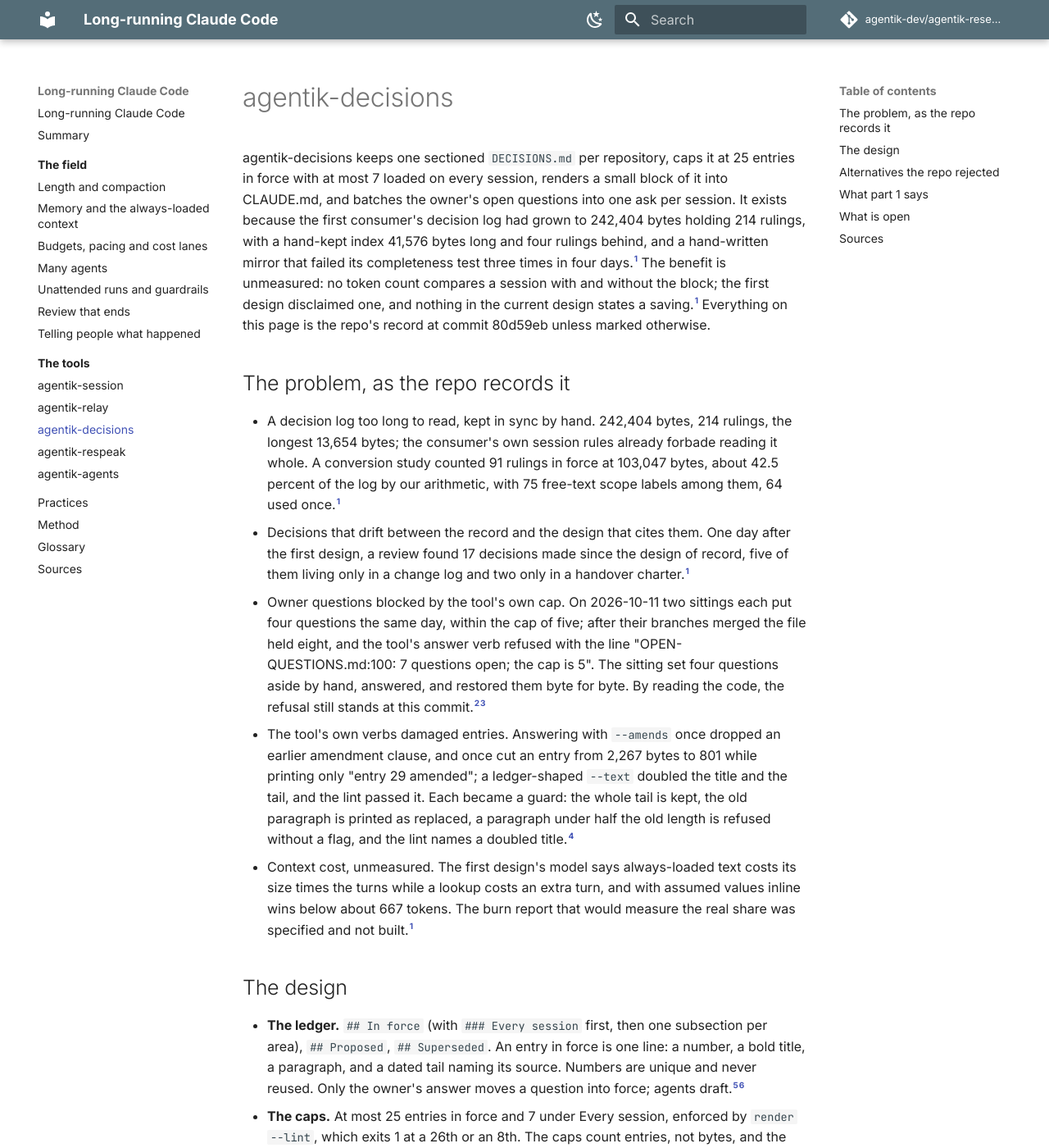
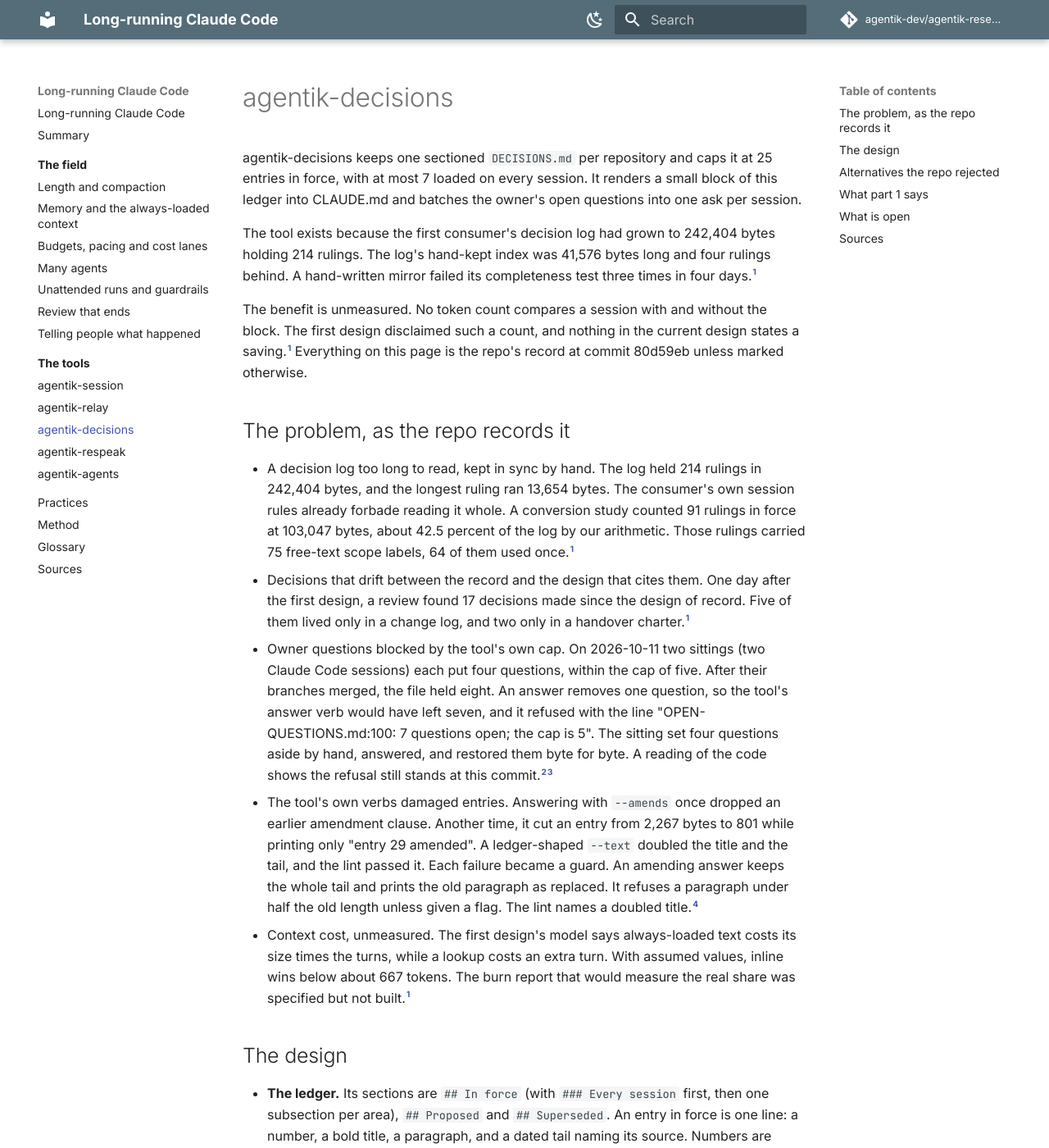
Before and after one commit to agentik-dev/agentik-research, an MkDocs documentation site: the page built from docs/tools/decisions.md, in a window 1280 px wide and 1400 px high. Shown: the whole window at 82% size. Built offline with MkDocs 1.6.1 and Material for MkDocs 9.7.7, drawn with Linux system fonts in a browser that asks for light colours; comment, search, counter and statistics services are not loaded; some of the changed text lies outside the part shown.

Commit message:
edit: relay and decisions pages, respeak's editorial pass

````diff
--- a/docs/tools/decisions.md
+++ b/docs/tools/decisions.md
@@ -1,22 +1,26 @@
 # agentik-decisions
 
-agentik-decisions keeps one sectioned `DECISIONS.md` per repository, caps it at 25 entries in force with at most 7 loaded on every session, renders a small block of it into CLAUDE.md, and batches the owner's open questions into one ask per session. It exists because the first consumer's decision log had grown to 242,404 bytes holding 214 rulings, with a hand-kept index 41,576 bytes long and four rulings behind, and a hand-written mirror that failed its completeness test three times in four days.[^historydesign] The benefit is unmeasured: no token count compares a session with and without the block; the first design disclaimed one, and nothing in the current design states a saving.[^historydesign] Everything on this page is the repo's record at commit 80d59eb unless marked otherwise.
+agentik-decisions keeps one sectioned `DECISIONS.md` per repository and caps it at 25 entries in force, with at most 7 loaded on every session. It renders a small block of this ledger into CLAUDE.md and batches the owner's open questions into one ask per session.
+
+The tool exists because the first consumer's decision log had grown to 242,404 bytes holding 214 rulings. The log's hand-kept index was 41,576 bytes long and four rulings behind. A hand-written mirror failed its completeness test three times in four days.[^historydesign]
+
+The benefit is unmeasured. No token count compares a session with and without the block. The first design disclaimed such a count, and nothing in the current design states a saving.[^historydesign] Everything on this page is the repo's record at commit 80d59eb unless marked otherwise.
 
 ## The problem, as the repo records it
 
-- A decision log too long to read, kept in sync by hand. 242,404 bytes, 214 rulings, the longest 13,654 bytes; the consumer's own session rules already forbade reading it whole. A conversion study counted 91 rulings in force at 103,047 bytes, about 42.5 percent of the log by our arithmetic, with 75 free-text scope labels among them, 64 used once.[^historydesign]
-- Decisions that drift between the record and the design that cites them. One day after the first design, a review found 17 decisions made since the design of record, five of them living only in a change log and two only in a handover charter.[^historydesign]
-- Owner questions blocked by the tool's own cap. On 2026-10-11 two sittings each put four questions the same day, within the cap of five; after their branches merged the file held eight, and the tool's answer verb refused with the line "OPEN-QUESTIONS.md:100: 7 questions open; the cap is 5". The sitting set four questions aside by hand, answered, and restored them byte for byte. By reading the code, the refusal still stands at this commit.[^historysessions][^src]
-- The tool's own verbs damaged entries. Answering with `--amends` once dropped an earlier amendment clause, and once cut an entry from 2,267 bytes to 801 while printing only "entry 29 amended"; a ledger-shaped `--text` doubled the title and the tail, and the lint passed it. Each became a guard: the whole tail is kept, the old paragraph is printed as replaced, a paragraph under half the old length is refused without a flag, and the lint names a doubled title.[^packets]
-- Context cost, unmeasured. The first design's model says always-loaded text costs its size times the turns while a lookup costs an extra turn, and with assumed values inline wins below about 667 tokens. The burn report that would measure the real share was specified and not built.[^historydesign]
+- A decision log too long to read, kept in sync by hand. The log held 214 rulings in 242,404 bytes, and the longest ruling ran 13,654 bytes. The consumer's own session rules already forbade reading it whole. A conversion study counted 91 rulings in force at 103,047 bytes, about 42.5 percent of the log by our arithmetic. Those rulings carried 75 free-text scope labels, 64 of them used once.[^historydesign]
+- Decisions that drift between the record and the design that cites them. One day after the first design, a review found 17 decisions made since the design of record. Five of them lived only in a change log, and two only in a handover charter.[^historydesign]
+- Owner questions blocked by the tool's own cap. On 2026-10-11 two sittings (two Claude Code sessions) each put four questions, within the cap of five. After their branches merged, the file held eight. An answer removes one question, so the tool's answer verb would have left seven, and it refused with the line "OPEN-QUESTIONS.md:100: 7 questions open; the cap is 5". The sitting set four questions aside by hand, answered, and restored them byte for byte. A reading of the code shows the refusal still stands at this commit.[^historysessions][^src]
+- The tool's own verbs damaged entries. Answering with `--amends` once dropped an earlier amendment clause. Another time, it cut an entry from 2,267 bytes to 801 while printing only "entry 29 amended". A ledger-shaped `--text` doubled the title and the tail, and the lint passed it. Each failure became a guard. An amending answer keeps the whole tail and prints the old paragraph as replaced. It refuses a paragraph under half the old length unless given a flag. The lint names a doubled title.[^packets]
+- Context cost, unmeasured. The first design's model says always-loaded text costs its size times the turns, while a lookup costs an extra turn. With assumed values, inline wins below about 667 tokens. The burn report that would measure the real share was specified but not built.[^historydesign]
 
 ## The design
 
-- **The ledger.** `## In force` (with `### Every session` first, then one subsection per area), `## Proposed`, `## Superseded`. An entry in force is one line: a number, a bold title, a paragraph, and a dated tail naming its source. Numbers are unique and never reused. Only the owner's answer moves a question into force; agents draft.[^readme][^d18]
-- **The caps.** At most 25 entries in force and 7 under Every session, enforced by `render --lint`, which exits 1 at a 26th or an 8th. The caps count entries, not bytes, and the repo gives no reason for 25 or 7.[^d17][^tests]
-- **The generated block.** `agentik decisions render` writes, between two markers in the CLAUDE.md beside the ledger, the Every session entries in full and one title line for each other entry in force. On the repo's sample ledger of 1,155 bytes the block is 563 bytes; on the relay's real ledger of 7,995 bytes it is 984 bytes in 18 lines. `render --check` fails the repo's check when the block is stale.[^src][^tests][^runonrelay][^makefile]
-- **Owner questions.** `new` writes a four-part question with two to four options, the first recommended, and refuses a sixth open question. `ask` runs once per session, renders the open questions through respeak when it is installed, and prints AskUserQuestion calls of at most four questions each. `answer N` records the answer as a new entry, as an amendment of an existing one, or with no entry, under a lock with both files written or neither, and then rewrites the block where the markers exist.[^d18][^plugin][^src]
-- **`backlog` and `doctor`.** `backlog` reads each repo's open items and places the blocking ones first; it writes nothing and runs no model. `doctor` prints one line per check.[^d23][^src]
+- **The ledger.** Its sections are `## In force` (with `### Every session` first, then one subsection per area), `## Proposed` and `## Superseded`. An entry in force is one line: a number, a bold title, a paragraph, and a dated tail naming its source. Numbers are unique and never reused. Agents draft; only the owner's answer moves a question into force.[^readme][^d18]
+- **The caps.** A ledger may hold at most 25 entries in force and 7 under Every session. `render --lint` enforces both caps and exits 1 at a 26th or an 8th. The caps count entries, not bytes, and the repo gives no reason for 25 or 7.[^d17][^tests]
+- **The generated block.** `agentik decisions render` writes the Every session entries in full and one title line for each other entry in force. The block sits between two markers in the CLAUDE.md beside the ledger. On the repo's sample ledger of 1,155 bytes, the block is 563 bytes. On the relay's real ledger of 7,995 bytes, it is 984 bytes in 18 lines. `render --check` fails the repo's check when the block is stale.[^src][^tests][^runonrelay][^makefile]
+- **Owner questions.** `new` writes a four-part question with two to four options, the first recommended, and refuses a sixth open question. `ask` runs once per session and renders the open questions through respeak when respeak is installed. It prints AskUserQuestion calls of at most four questions each. `answer N` records the answer as a new entry, as an amendment of an existing one, or with no entry. It works under a lock and writes both files or neither, then rewrites the block where the markers exist.[^d18][^plugin][^src]
+- **`backlog` and `doctor`.** `backlog` reads each repo's open items and lists the blocking ones first. It writes nothing and runs no model. `doctor` prints one line per check.[^d23][^src]
 
 ```mermaid
 flowchart LR
@@ -29,7 +33,7 @@ flowchart LR
   entry -.->|"a hand edit; the lint checks the date and fate"| sup["A Superseded line"]
 ```
 
-The diagram follows the one-flow design and the code; the repo has no diagram of its own.[^d18][^src]
+The diagram follows the one-flow design and the code. The repo has no diagram of its own.[^d18][^src]
 
 ## Alternatives the repo rejected
 
@@ -45,20 +49,20 @@ The diagram follows the one-flow design and the code; the repo has no diagram of
 
 ## What part 1 says
 
-- The documentation supports the mechanics: `@` imports expand at launch, a parent CLAUDE.md loads in every repository beneath it, a skill loads its description at start and its body on use, AskUserQuestion takes 1 to 4 questions with 2 to 4 options. See [Memory](../field/memory.md).
-- The cost of a growing always-loaded file is measured; the adherence loss is not. One factorial study found no effect of file size from 25 to 500 lines on one rule, and the measured decline with many instructions is for keyword lists. The caps of 25 and 7 are in no source.
-- The inline-versus-retrieve model ignores prompt-cache pricing; cache reads discount both sides alike, so the threshold likely holds to first order, which is conjecture.
-- Compact entries, unique numbers and supersession match ADR practice; none of the ADR sources caps active records, and none compares a ledger with ADR files. See [Review that ends](../field/review.md).
-- Asking the owner once per session was never compared with asking as questions arise; the one measured result is that an interruption at a task boundary is cheaper than a random one.
+- The documentation supports the mechanics. `@` imports expand at launch, and a parent CLAUDE.md loads in every repository beneath it. A skill loads its description at start and its body on use. AskUserQuestion takes 1 to 4 questions with 2 to 4 options. See [Memory](../field/memory.md).
+- The cost of a growing always-loaded file is measured; the adherence loss is not. One factorial study found no effect of file size from 25 to 500 lines on one rule. The decline with many instructions was measured only for keyword lists. No source gives the caps of 25 and 7.
+- The inline-versus-retrieve model ignores prompt-cache pricing. Conjecture: cache reads discount both sides alike, so the threshold holds to first order.
+- Compact entries, unique numbers and supersession match ADR practice. None of the ADR sources caps active records, and none compares a ledger with ADR files. See [Review that ends](../field/review.md).
+- Asking the owner once per session was never compared with asking as questions arise. The one measured result is that an interruption at a task boundary is cheaper than a random one.
 
 ## What is open
 
-- The benefit is unmeasured, and the tool's own repo keeps no ledger; the only public ledger it has run on has 12 entries, so the cap has not been shown to hold at 25.[^readme][^runonrelay]
+- The benefit is unmeasured, and the tool's own repo keeps no ledger. The only public ledger it has run on has 12 entries, so the cap has not been shown to hold at 25.[^readme][^runonrelay]
 - The over-cap `answer` refusal has no fix in the code, no test name, and no backlog item.[^src][^tests]
-- Authority is a manner, not a guard: the plugin ships no hook, the lint checks shape not authorship, and the earlier design's reviews showed a direct edit bypasses a verb-level rule.[^plugin][^reviewadv6]
-- No verb retires an entry in force; the only pressure at the cap is the lint failing.[^src]
+- The owner's authority is a convention, not a guard. The plugin ships no hook, and the lint checks shape, not authorship. The earlier design's reviews showed that a direct edit bypasses a verb-level rule.[^plugin][^reviewadv6]
+- No verb retires an entry in force. At the cap, the only pressure is the failing lint.[^src]
 - A kill between two renames leaves the ledger and the question file disagreeing.[^nth]
-- `ask` is slow, about three minutes for two questions by one unconfirmed sighting, and rewords a carried question on every run.[^nth]
+- `ask` is slow: one unconfirmed sighting put it at about three minutes for two questions. It also rewords a carried question on every run.[^nth]
 
 ## Sources
 
````
Also changed, not shown: docs/tools/relay.md (+25 -23 lines).
